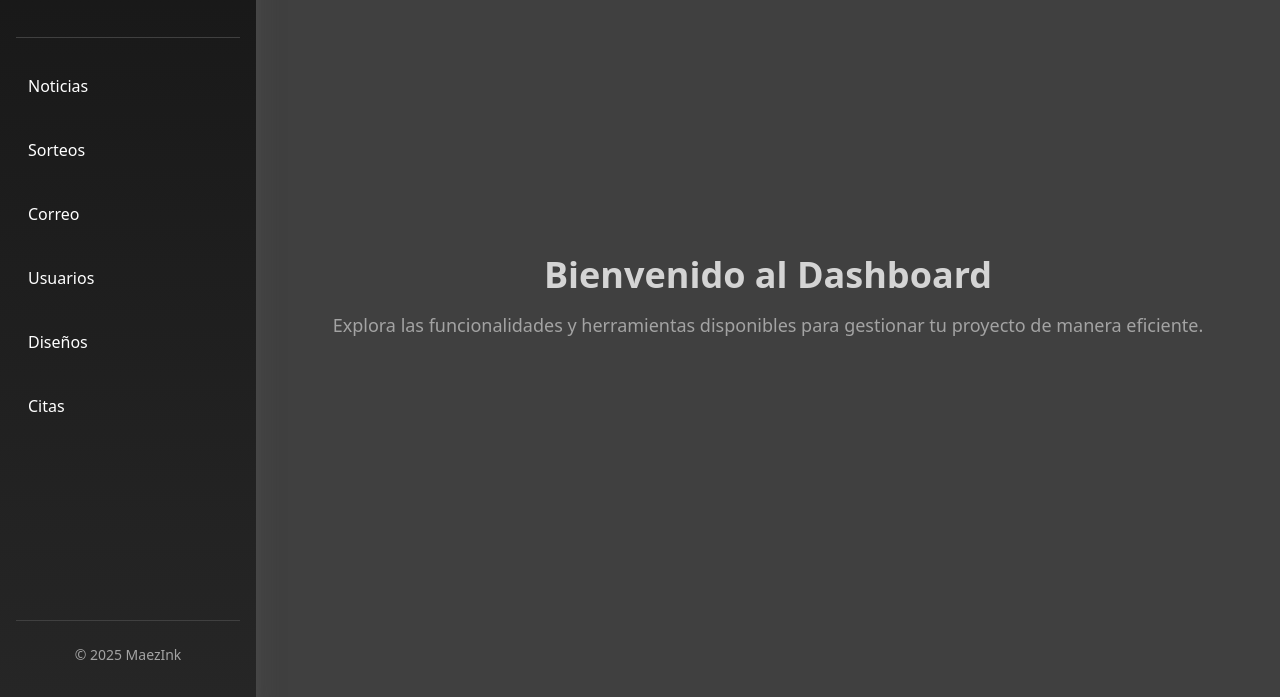
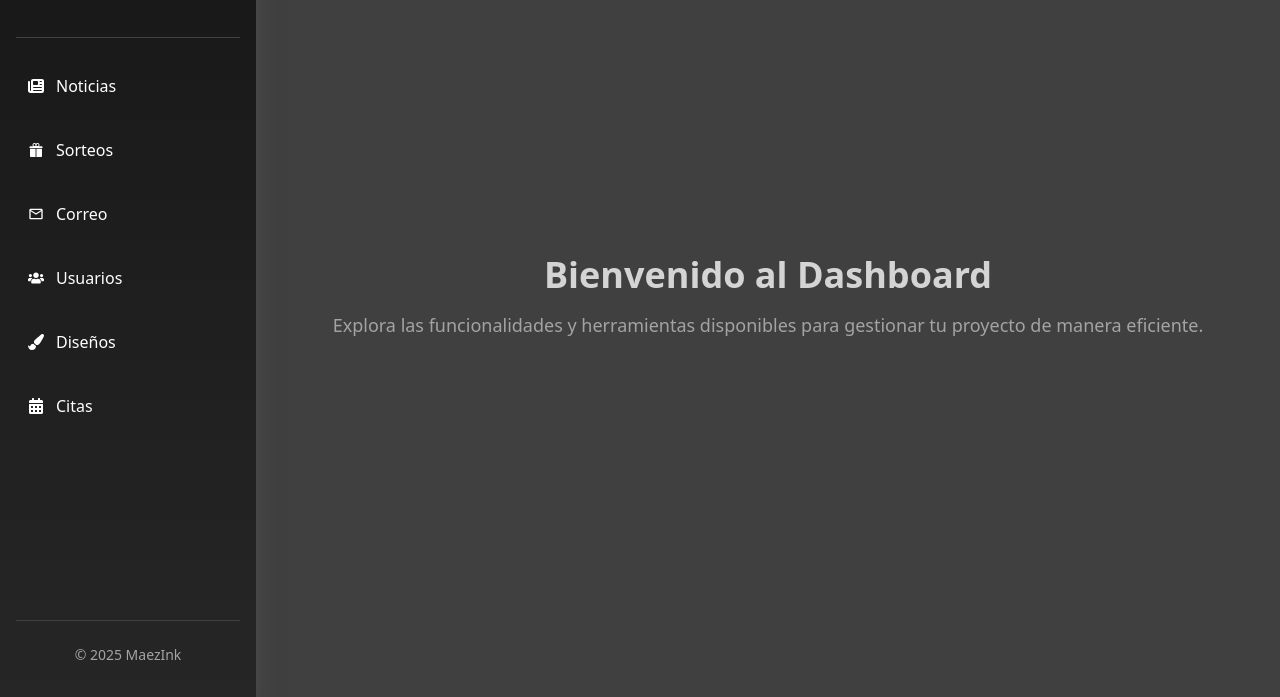
Before and after one commit to alvaroofernaandez/blackline-frontend, an Astro site in the folder dashboard/: page / in a window 1280 px wide. Shown: the part 103-800 px from the top of the page. Built offline with nearby package versions, Linux system fonts and the light colour scheme; Astro itself is replaced by a stand-in of ours.

Commit message:
feat: Añade nuevos enlaces y mejora el estilo del Sidebar con iconos y clases actualizadas.

```diff
--- a/dashboard/src/components/General/Sidebar.astro
+++ b/dashboard/src/components/General/Sidebar.astro
@@ -1,3 +1,12 @@
+---
+import { FaNewspaper } from "react-icons/fa6";
+import { IoIosGift } from "react-icons/io";
+import { MdOutlineEmail } from "react-icons/md";
+import { FaUsers } from "react-icons/fa";
+import { FaPaintBrush } from "react-icons/fa";
+import { FaCalendarAlt } from "react-icons/fa";
+---
+
 <nav
     class="bg-gradient-to-b from-neutral-900 to-neutral-800 text-white w-64 min-h-screen flex flex-col py-8 px-4 shadow-xl shadow-neutral-600"
 >
@@ -10,48 +19,54 @@
         <li>
             <a
                 href="/noticias"
-                class="flex items-center gap-3 p-3 rounded-md hover:bg-neutral-700 transition-all duration-200 font-medium"
+                class="flex items-center gap-3 p-3 rounded-md hover:bg-neutral-700 transition-all duration-200 font-normal text-md"
             >
+                <FaNewspaper className="text-md" />
                 Noticias
             </a>
         </li>
         <li>
             <a
                 href="/sorteos"
-                class="flex items-center gap-3 p-3 rounded-md hover:bg-neutral-700 transition-all duration-200 font-medium"
+                class="flex items-center gap-3 p-3 rounded-md hover:bg-neutral-700 transition-all duration-200 font-normal text-md"
             >
+                <IoIosGift className="text-md" />
                 Sorteos
             </a>
         </li>
         <li>
             <a
                 href="/correo"
-                class="flex items-center gap-3 p-3 rounded-md hover:bg-neutral-700 transition-all duration-200 font-medium"
+                class="flex items-center gap-3 p-3 rounded-md hover:bg-neutral-700 transition-all duration-200 font-normal text-md"
             >
+                <MdOutlineEmail className="text-md" />
                 Correo
             </a>
         </li>
         <li>
             <a
                 href="/usuarios"
-                class="flex items-center gap-3 p-3 rounded-md hover:bg-neutral-700 transition-all duration-200 font-medium"
+                class="flex items-center gap-3 p-3 rounded-md hover:bg-neutral-700 transition-all duration-200 font-normal text-md"
             >
+                <FaUsers className="text-md" />
                 Usuarios
             </a>
         </li>
         <li>
             <a
                 href="/diseños"
-                class="flex items-center gap-3 p-3 rounded-md hover:bg-neutral-700 transition-all duration-200 font-medium"
+                class="flex items-center gap-3 p-3 rounded-md hover:bg-neutral-700 transition-all duration-200 font-normal text-md"
             >
+                <FaPaintBrush className="text-md" />
                 Diseños
             </a>
         </li>
         <li>
             <a
                 href="/citas"
-                class="flex items-center gap-3 p-3 rounded-md hover:bg-neutral-700 transition-all duration-200 font-medium"
+                class="flex items-center gap-3 p-3 rounded-md hover:bg-neutral-700 transition-all duration-200 font-normal text-md"
             >
+                <FaCalendarAlt className="text-md" />
                 Citas
             </a>
         </li>
```
